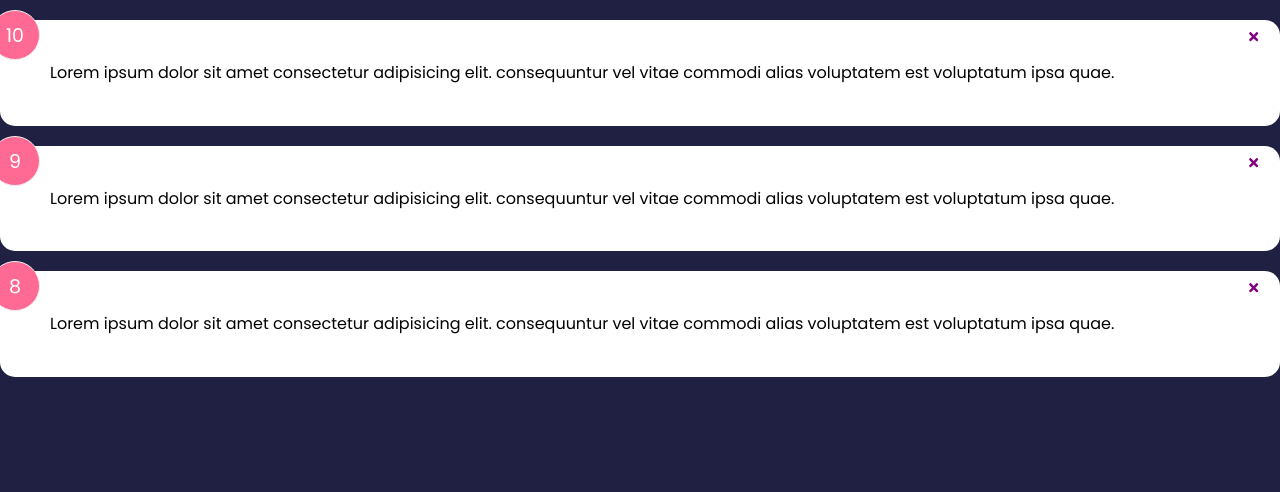
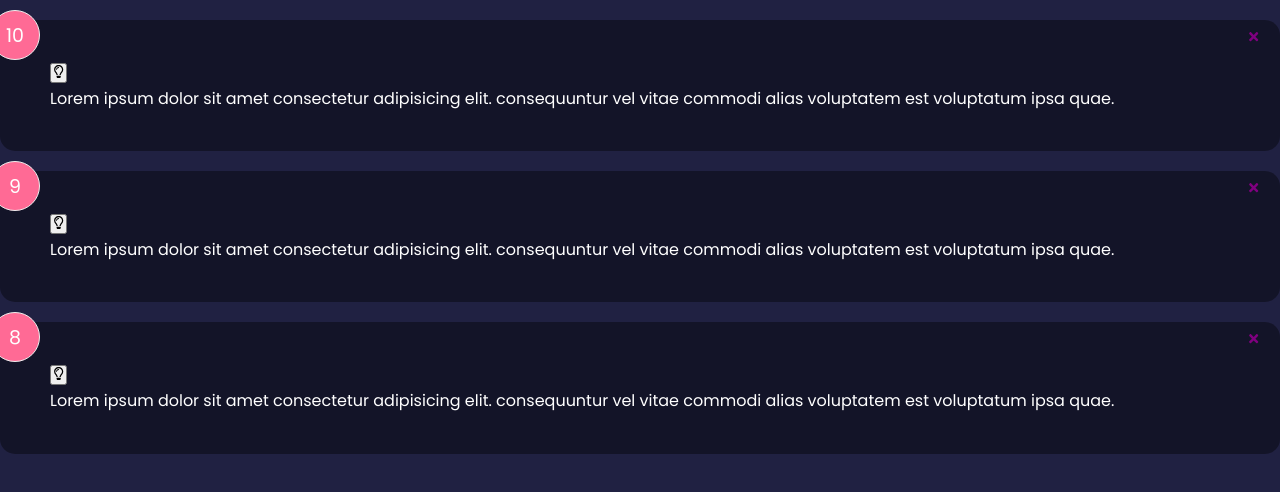
Before and after one commit to techstackmedia/feedback-app, a React (Create React App) app: page / in a window 1280 px wide. Shown: the top 492 px of the page. Built offline with nearby package versions, Linux system fonts and the light colour scheme.

Commit message:
toggle mode light/dark

```diff
--- a/src/components/FeedbackItem/FeedbackItem.jsx
+++ b/src/components/FeedbackItem/FeedbackItem.jsx
@@ -1,9 +1,22 @@
+import { useState } from "react";
+import { FaRegLightbulb } from "react-icons/fa";
+import { FaLightbulb } from "react-icons/fa";
 import PropTypes from 'prop-types';
 import { FaTimes } from 'react-icons/fa';
 import Card from '../../UI/Card';
 const FeedbackItem = ({ feedbackItem, handleClick }) => {
+  const [isDarkMode, setIsDarkMode] = useState(true);
+  const handleModeClick = () => {
+    setIsDarkMode((prev) => {
+      return !prev;
+    });
+  };
+
   return (
-    <Card>
+    <Card reverse={isDarkMode}>
+      <button onClick={handleModeClick}>
+        {isDarkMode ? <FaRegLightbulb /> : <FaLightbulb />}
+      </button>
       <div className="num-display">{feedbackItem.rating}</div>
       <button className="close" onClick={() => handleClick(feedbackItem.id)}>
         <FaTimes color="purple" />
```
